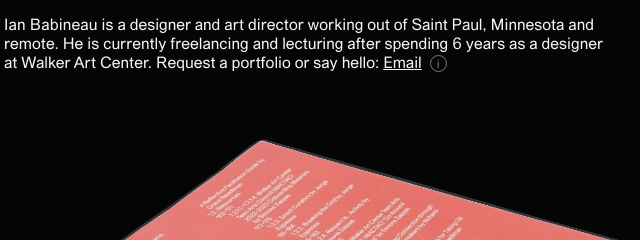
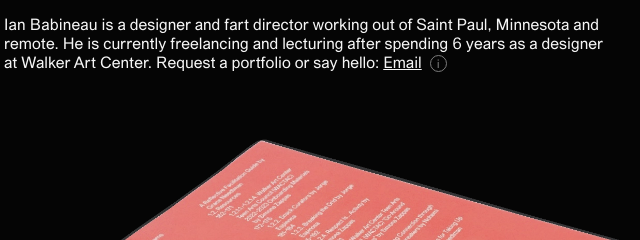
Before and after one commit to babianeau/babianeau.github.io, a plain HTML site: page index.html in a window 1280 px wide. Shown: the top 240 px of the page, 12-652 px from the left. Drawn offline with nearby package versions, Linux system fonts and the light colour scheme; files whose address does not match are found by name.

Commit message:
fart
fart

```diff
--- a/index.html
+++ b/index.html
@@ -26,7 +26,7 @@
 <main>
     <header class="IB-header">
         <h1 class="m-type">Ian Babineau</h1>
-        <p class="m-type intro dk"> is a designer and art director working out of Saint Paul, Minnesota and remote. He is currently freelancing and lecturing after spending 6 years as a designer at Walker Art Center. Request a portfolio or say hello: <a class="r" href="mailto:ian.babineau@gmail.com">Email</a><span class="info">i</span><span class="credits">Updated: 12.11.2024; Typeface: Saguaro Sans by Brian Huddleston</span></p>
+        <p class="m-type intro dk"> is a designer and fart director working out of Saint Paul, Minnesota and remote. He is currently freelancing and lecturing after spending 6 years as a designer at Walker Art Center. Request a portfolio or say hello: <a class="r" href="mailto:ian.babineau@gmail.com">Email</a><span class="info">i</span><span class="credits">Updated: 12.11.2024; Typeface: Saguaro Sans by Brian Huddleston</span></p>
         <p class="m-type intro mb"> is a designer and art director working out of Saint Paul, Minnesota and remote. He is currently freelancing and lecturing after spending 6 years as a designer at Walker Art Center. Request a portfolio or say hello: <a class="r" href="mailto:ian.babineau@gmail.com">Email</a><span class="info">i</span><span class="credits">Updated: 12.11.2024; Typeface: Saguaro Sans by Brian Huddleston</span></p>
     </header>
 
```
